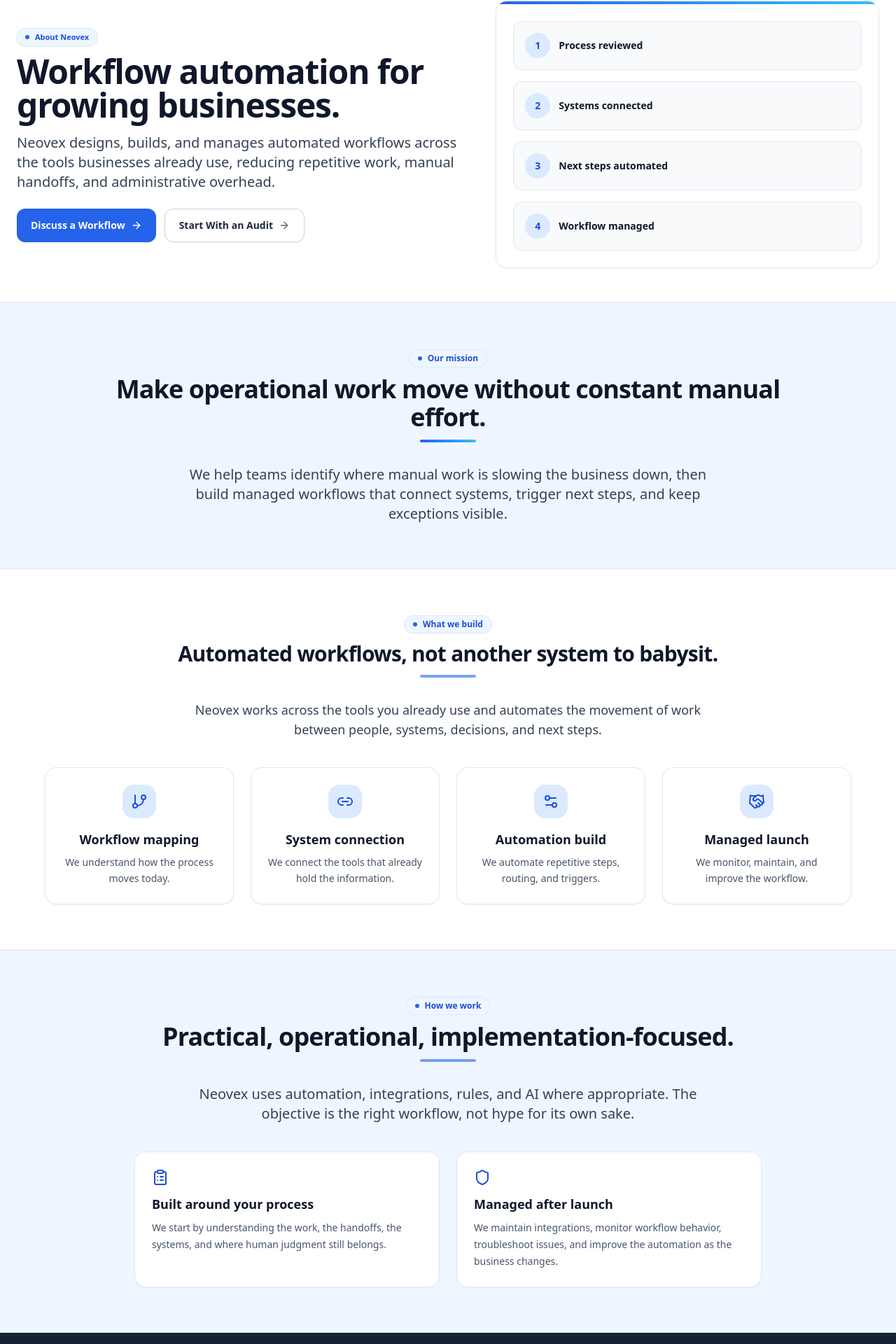
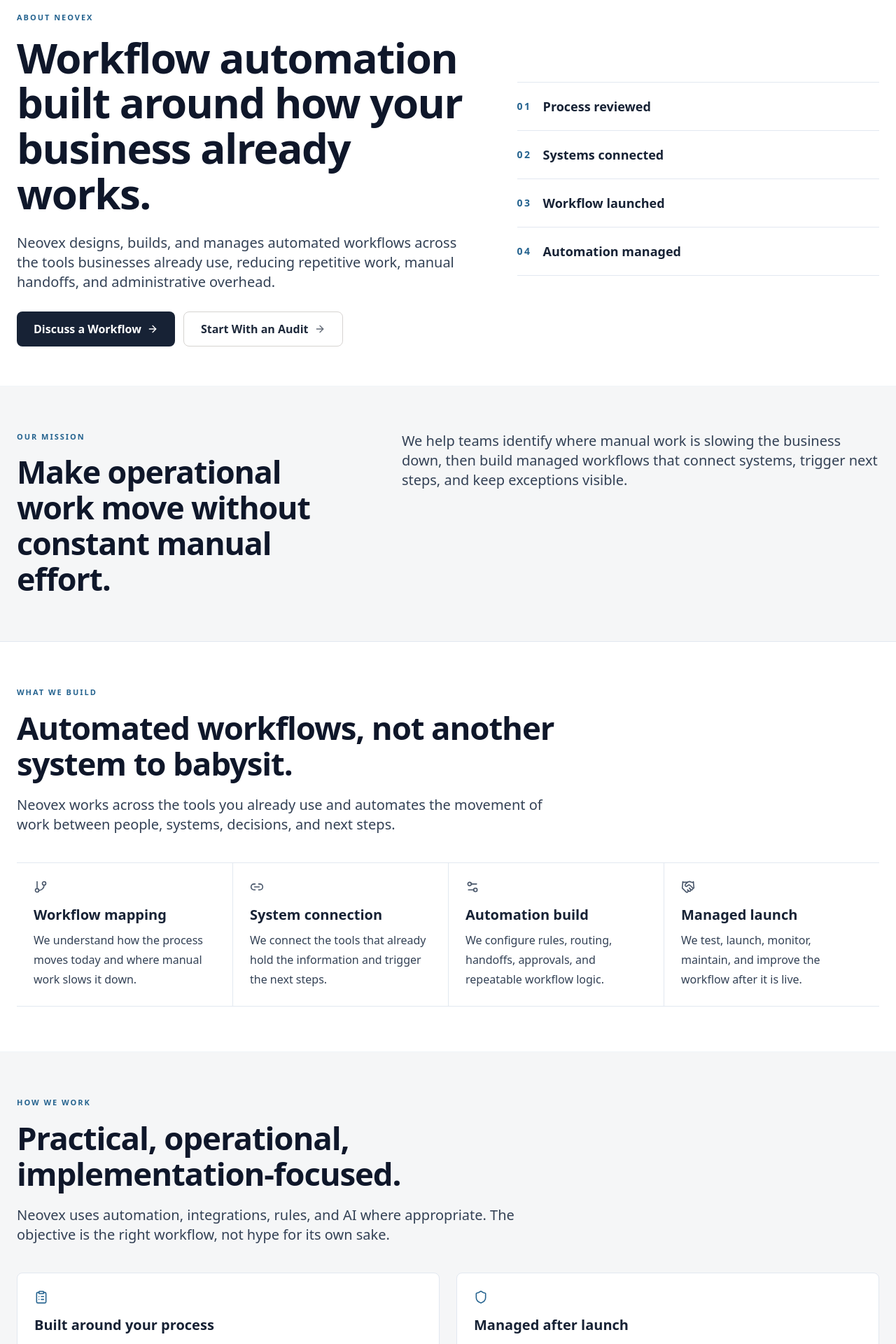
Before and after one commit to VVG-1/neovex-site, a React (Vite) app: page /about in a window 1280 px wide. Shown: the part 151-2071 px from the top of the page at 70% size. Built offline with nearby package versions, Linux system fonts and the light colour scheme.

Commit message:
Refresh about page design

```diff
--- a/src/pages/About.jsx
+++ b/src/pages/About.jsx
@@ -1,129 +1,147 @@
 import React from "react";
 import { ArrowRight, ClipboardList, GitBranch, Handshake, Link2, Settings2, Shield } from "lucide-react";
-import SectionHeader from "../components/SectionHeader";
 import Footer from "../components/Footer";
 
 const MEETINGS_URL = "https://meetings.hubspot.com/neovex";
 
+const workflowSteps = ["Process reviewed", "Systems connected", "Workflow launched", "Automation managed"];
+
+const buildItems = [
+  { icon: GitBranch, title: "Workflow mapping", desc: "We understand how the process moves today and where manual work slows it down." },
+  { icon: Link2, title: "System connection", desc: "We connect the tools that already hold the information and trigger the next steps." },
+  { icon: Settings2, title: "Automation build", desc: "We configure rules, routing, handoffs, approvals, and repeatable workflow logic." },
+  { icon: Handshake, title: "Managed launch", desc: "We test, launch, monitor, maintain, and improve the workflow after it is live." },
+];
+
+const principles = [
+  {
+    icon: ClipboardList,
+    title: "Built around your process",
+    desc: "We start with the work itself: the people involved, the systems in use, the handoffs, and the places where human judgment still belongs.",
+  },
+  {
+    icon: Shield,
+    title: "Managed after launch",
+    desc: "We maintain integrations, monitor workflow behavior, troubleshoot issues, and adjust the automation as the business changes.",
+  },
+];
+
 export default function AboutPage() {
   return (
     <div className="bg-white text-slate-900">
-      <section className="px-6 pt-20 md:pt-24 pb-12 border-b border-slate-100">
-        <div className="max-w-7xl mx-auto grid md:grid-cols-[1fr_0.85fr] gap-10 items-center">
+      <section className="px-6 pt-24 md:pt-28 pb-14 border-b border-slate-100">
+        <div className="max-w-7xl mx-auto grid lg:grid-cols-[minmax(0,0.56fr)_minmax(0,0.44fr)] gap-10 lg:gap-14 items-center">
           <div className="max-w-2xl">
-            <div className="inline-flex items-center gap-2 rounded-full bg-blue-50 text-blue-700 px-3 py-1 text-[11px] font-semibold ring-1 ring-blue-100">
-              <span className="inline-block h-1.5 w-1.5 rounded-full bg-blue-600" />
-              About Neovex
+            <div className="text-[11px] font-semibold uppercase tracking-[0.18em] text-[#25638f]">
+              ABOUT NEOVEX
             </div>
 
-            <h1 className="mt-3 text-3xl md:text-5xl font-extrabold tracking-tight">
-              Workflow automation for growing businesses.
+            <h1 className="mt-4 text-4xl md:text-6xl md:leading-[1.08] font-bold tracking-tight text-slate-900">
+              Workflow automation built around how your business already works.
             </h1>
 
-            <p className="mt-4 text-lg md:text-xl text-slate-700 max-w-2xl">
+            <p className="mt-6 text-lg md:text-xl leading-8 text-slate-700 max-w-2xl">
               Neovex designs, builds, and manages automated workflows across the tools businesses already use, reducing repetitive work, manual handoffs, and administrative overhead.
             </p>
 
-            <div className="mt-6 flex flex-col sm:flex-row gap-3">
+            <div className="mt-7 flex flex-col sm:flex-row gap-3">
               <a
                 href={MEETINGS_URL}
-                className="w-full sm:w-auto inline-flex items-center justify-center rounded-xl px-5 h-12 text-sm font-semibold bg-blue-600 text-white hover:bg-blue-700 shadow-sm"
+                className="w-full sm:w-auto inline-flex items-center justify-center rounded-lg px-6 py-3 text-base font-semibold bg-[#172235] text-white hover:bg-[#1B2638]"
               >
                 Discuss a Workflow <ArrowRight className="ml-2 h-4 w-4" />
               </a>
 
               <a
                 href="/#audit"
-                className="w-full sm:w-auto inline-flex items-center justify-center rounded-xl px-5 h-12 text-sm font-semibold border border-slate-300 bg-white text-slate-800 hover:bg-slate-50 shadow-sm"
+                className="w-full sm:w-auto inline-flex items-center justify-center rounded-lg px-6 py-3 text-base font-semibold border border-stone-300 bg-white text-slate-800 hover:bg-stone-50"
               >
                 Start With an Audit <ArrowRight className="ml-2 h-4 w-4 opacity-70" />
               </a>
             </div>
           </div>
 
-          <div className="rounded-2xl border border-slate-200 bg-white shadow-sm overflow-hidden">
-            <div className="h-1 bg-gradient-to-r from-blue-600 to-sky-400" />
-            <div className="p-6 space-y-4">
-              {["Process reviewed", "Systems connected", "Next steps automated", "Workflow managed"].map((item, index) => (
-                <div key={item} className="flex items-center gap-3 rounded-xl bg-slate-50 border border-slate-200 p-4">
-                  <div className="w-9 h-9 rounded-full bg-blue-100 text-blue-700 flex items-center justify-center text-sm font-semibold">
-                    {index + 1}
-                  </div>
-                  <div className="text-sm font-semibold text-slate-900">{item}</div>
-                </div>
-              ))}
-            </div>
+          <div className="border-y border-slate-200">
+            {workflowSteps.map((item, index) => (
+              <div key={item} className="flex items-center gap-4 border-b border-slate-200 py-5 last:border-b-0">
+                <div className="text-sm font-bold tracking-[0.18em] text-[#25638f]">0{index + 1}</div>
+                <div className="text-lg font-semibold text-[#172235]">{item}</div>
+              </div>
+            ))}
           </div>
         </div>
       </section>
 
-      <section className="px-6 py-12 md:py-16 bg-blue-50 border-y border-blue-100">
-        <div className="max-w-5xl mx-auto">
-          <SectionHeader
-            eyebrow="Our mission"
-            title="Make operational work move without constant manual effort."
-            subtitle="We help teams identify where manual work is slowing the business down, then build managed workflows that connect systems, trigger next steps, and keep exceptions visible."
-            variant="primary"
-            align="center"
-            dividerClass="bg-gradient-to-r from-blue-600 to-sky-400"
-          />
+      <section className="px-6 py-14 md:py-16 bg-[#F5F6F7] border-b border-slate-200">
+        <div className="max-w-7xl mx-auto grid lg:grid-cols-[0.42fr_0.58fr] gap-10 lg:gap-14">
+          <div>
+            <div className="text-[11px] font-semibold uppercase tracking-[0.18em] text-[#25638f]">
+              OUR MISSION
+            </div>
+            <h2 className="mt-4 text-3xl md:text-[2.8rem] md:leading-[1.14] font-bold tracking-tight text-slate-900">
+              Make operational work move without constant manual effort.
+            </h2>
+          </div>
+
+          <p className="text-lg md:text-xl leading-8 text-slate-700">
+            We help teams identify where manual work is slowing the business down, then build managed workflows that connect systems, trigger next steps, and keep exceptions visible.
+          </p>
         </div>
       </section>
 
-      <section className="px-6 py-12 md:py-16 bg-white border-b border-slate-100">
-        <div className="max-w-6xl mx-auto">
-          <SectionHeader
-            eyebrow="What we build"
-            title="Automated workflows, not another system to babysit."
-            subtitle="Neovex works across the tools you already use and automates the movement of work between people, systems, decisions, and next steps."
-            variant="secondary"
-            align="center"
-          />
+      <section className="px-6 py-16 bg-white border-b border-slate-100">
+        <div className="max-w-7xl mx-auto">
+          <div className="max-w-3xl">
+            <div className="text-[11px] font-semibold uppercase tracking-[0.18em] text-[#25638f]">
+              WHAT WE BUILD
+            </div>
+            <h2 className="mt-4 text-3xl md:text-[2.85rem] md:leading-[1.12] font-bold tracking-tight text-slate-900">
+              Automated workflows, not another system to babysit.
+            </h2>
+            <p className="mt-5 text-lg md:text-xl leading-8 text-slate-700">
+              Neovex works across the tools you already use and automates the movement of work between people, systems, decisions, and next steps.
+            </p>
+          </div>
 
-          <ul className="mt-10 grid sm:grid-cols-2 lg:grid-cols-4 gap-6">
-            {[
-              { icon: GitBranch, title: "Workflow mapping", desc: "We understand how the process moves today." },
-              { icon: Link2, title: "System connection", desc: "We connect the tools that already hold the information." },
-              { icon: Settings2, title: "Automation build", desc: "We automate repetitive steps, routing, and triggers." },
-              { icon: Handshake, title: "Managed launch", desc: "We monitor, maintain, and improve the workflow." },
-            ].map((f) => (
-              <li key={f.title} className="rounded-2xl bg-white p-6 border border-slate-200 shadow-sm text-center hover:shadow-md transition">
-                <div className="w-12 h-12 rounded-2xl bg-blue-100 text-blue-700 flex items-center justify-center mx-auto mb-4">
-                  <f.icon className="w-6 h-6" />
+          <ul className="mt-10 grid md:grid-cols-2 lg:grid-cols-4 border-y border-slate-200">
+            {buildItems.map((item, index) => (
+              <li
+                key={item.title}
+                className={`${index > 0 ? "border-t border-slate-200 md:border-t-0 md:border-l" : ""} border-slate-200`}
+              >
+                <div className="py-6 md:px-6">
+                  <item.icon className="h-5 w-5 text-slate-600" strokeWidth={1.9} aria-hidden="true" />
+                  <h3 className="mt-4 text-xl font-semibold text-[#172235]">{item.title}</h3>
+                  <p className="mt-2 text-base leading-7 text-slate-700">{item.desc}</p>
                 </div>
-                <h3 className="text-base md:text-lg font-semibold text-slate-900">{f.title}</h3>
-                <p className="text-sm text-slate-600 mt-2 leading-relaxed">{f.desc}</p>
               </li>
             ))}
           </ul>
         </div>
       </section>
 
-      <section className="px-6 py-16 bg-blue-50 border-y border-blue-100">
-        <div className="max-w-7xl mx-auto text-center">
-          <SectionHeader
-            eyebrow="How we work"
-            title="Practical, operational, implementation-focused."
-            subtitle="Neovex uses automation, integrations, rules, and AI where appropriate. The objective is the right workflow, not hype for its own sake."
-            variant="primary"
-            align="center"
-          />
+      <section className="px-6 py-16 bg-[#F5F6F7] border-b border-slate-200">
+        <div className="max-w-7xl mx-auto">
+          <div className="max-w-3xl">
+            <div className="text-[11px] font-semibold uppercase tracking-[0.18em] text-[#25638f]">
+              HOW WE WORK
+            </div>
+            <h2 className="mt-4 text-3xl md:text-[2.85rem] md:leading-[1.12] font-bold tracking-tight text-slate-900">
+              Practical, operational, implementation-focused.
+            </h2>
+            <p className="mt-5 text-lg md:text-xl leading-8 text-slate-700">
+              Neovex uses automation, integrations, rules, and AI where appropriate. The objective is the right workflow, not hype for its own sake.
+            </p>
+          </div>
 
-          <div className="mt-10 grid md:grid-cols-2 gap-6 max-w-4xl mx-auto text-left">
-            <div className="rounded-2xl bg-white border border-blue-100 p-6 shadow-sm">
-              <ClipboardList className="w-6 h-6 text-blue-700" />
-              <h3 className="mt-3 text-lg font-semibold text-slate-900">Built around your process</h3>
-              <p className="mt-2 text-sm leading-6 text-slate-600">
-                We start by understanding the work, the handoffs, the systems, and where human judgment still belongs.
-              </p>
-            </div>
-            <div className="rounded-2xl bg-white border border-blue-100 p-6 shadow-sm">
-              <Shield className="w-6 h-6 text-blue-700" />
-              <h3 className="mt-3 text-lg font-semibold text-slate-900">Managed after launch</h3>
-              <p className="mt-2 text-sm leading-6 text-slate-600">
-                We maintain integrations, monitor workflow behavior, troubleshoot issues, and improve the automation as the business changes.
-              </p>
-            </div>
+          <div className="mt-10 grid md:grid-cols-2 gap-6">
+            {principles.map((item) => (
+              <article key={item.title} className="rounded-lg border border-slate-200 bg-white p-6">
+                <item.icon className="h-5 w-5 text-[#25638f]" strokeWidth={1.9} aria-hidden="true" />
+                <h3 className="mt-4 text-xl font-semibold text-[#172235]">{item.title}</h3>
+                <p className="mt-2 text-base leading-7 text-slate-700">{item.desc}</p>
+              </article>
+            ))}
           </div>
         </div>
       </section>
```
